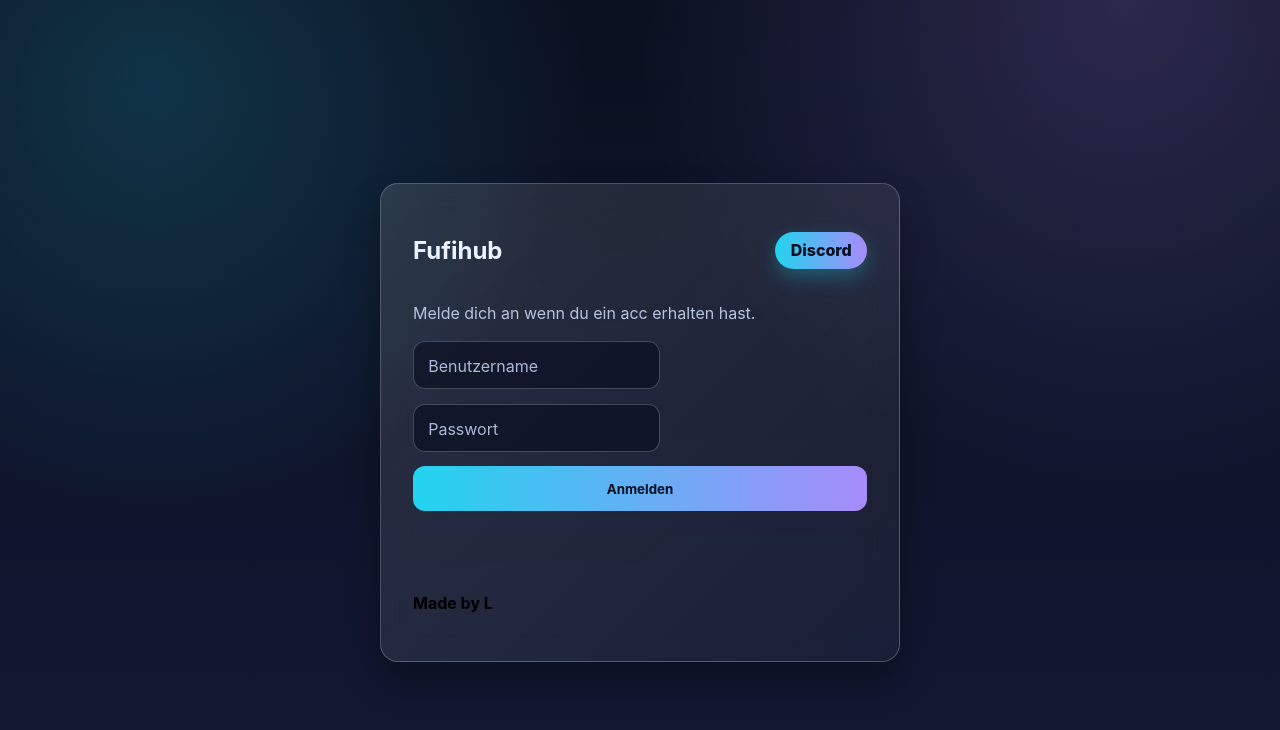
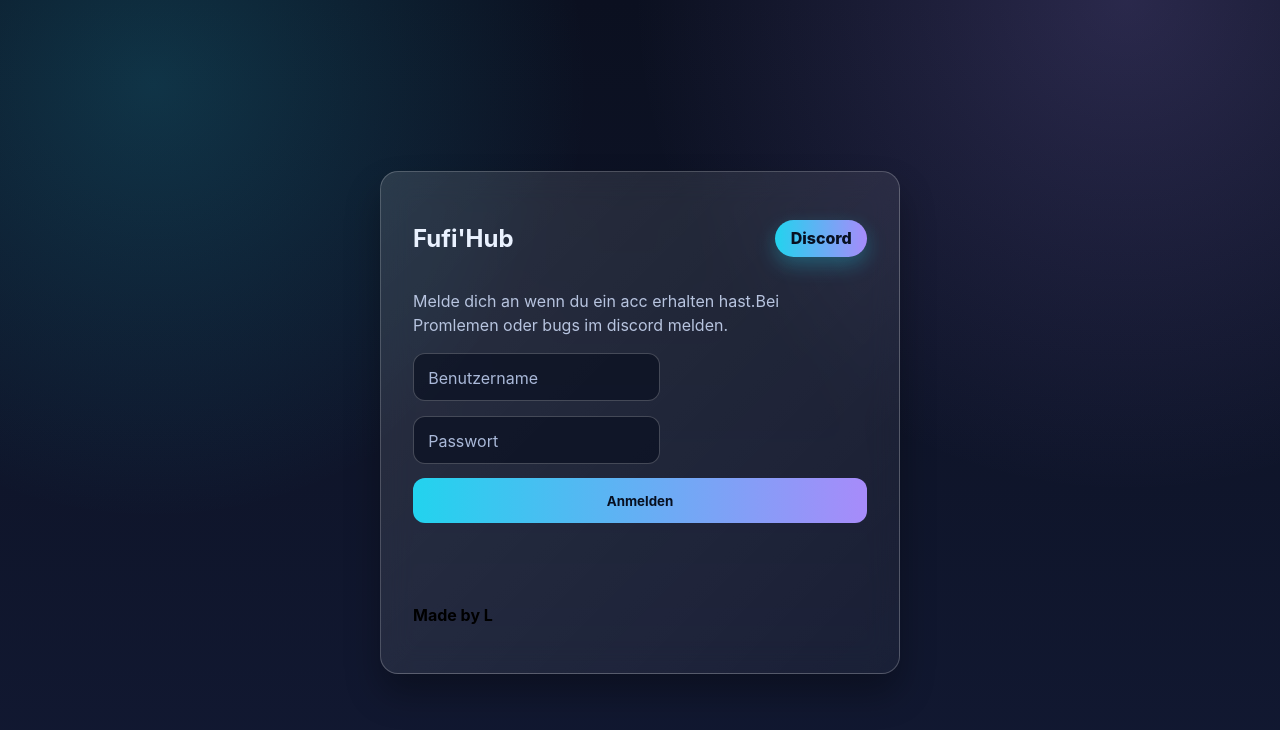
Before and after one commit to Fufi1925/KWJ2K3EOZ3WG5OTNS65R2RL7S4TLS5J3, a website: page public/index.html in a window 1280 px wide. Drawn offline with Linux system fonts and the light colour scheme; no server answers.

Commit message:
Update index.html

```diff
--- a/public/index.html
+++ b/public/index.html
@@ -3,17 +3,17 @@
   <head>
     <meta charset="UTF-8" />
     <meta name="viewport" content="width=device-width, initial-scale=1.0" />
-    <title>Fufihub - Anmeldung</title>
+    <title>Fufi'Hub - Anmeldung</title>
     <link rel="stylesheet" href="styles.css" />
   </head>
   <body>
     <main class="page page-center">
       <section class="glass-card auth-card login-hero">
         <div class="login-head">
-          <h1>Fufihub</h1>
+          <h1>Fufi'Hub</h1>
           <a class="dc-login-btn" href="https://discord.gg/gwryX3dbkt" target="_blank" rel="noopener noreferrer">Discord</a>
         </div>
-        <p class="subtitle">Melde dich an wenn du ein acc erhalten hast.</p>
+        <p class="subtitle">Melde dich an wenn du ein acc erhalten hast.Bei Promlemen oder bugs im discord melden.</p>
 
         <form id="authForm" novalidate>
           <div class="field floating">
```
